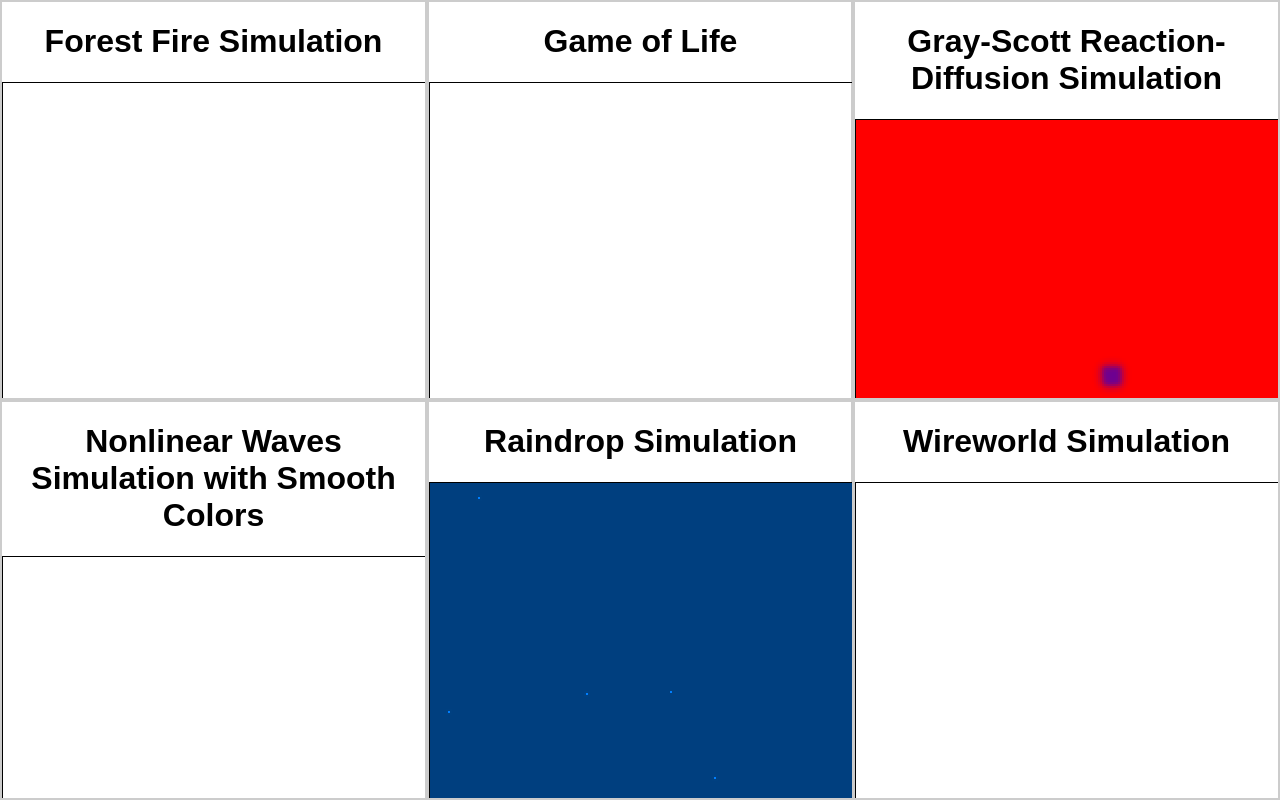
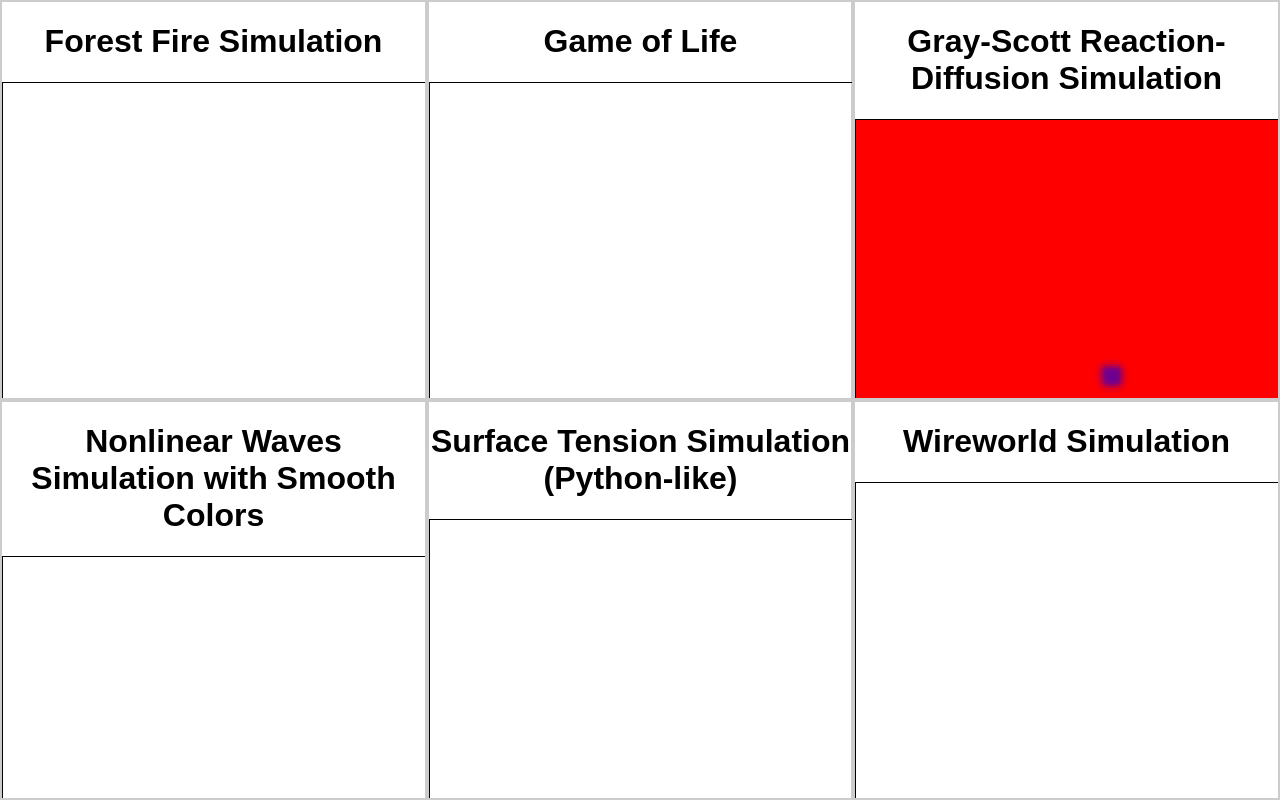
Before and after one commit to williamedwardhahn/MathData24, a plain HTML site: page demos/demos.html in a window 1280 px wide. Drawn offline with Linux system fonts and the light colour scheme.

Commit message:
Update demos.html

```diff
--- a/demos/demos.html
+++ b/demos/demos.html
@@ -41,7 +41,7 @@
             <iframe src="nonlinearwave.html"></iframe>
         </div>
         <div class="grid-item">
-            <iframe src="raindrops.html"></iframe>
+            <iframe src="surface.html"></iframe>
         </div>
         <div class="grid-item">
             <iframe src="wireworld.html"></iframe>
```
